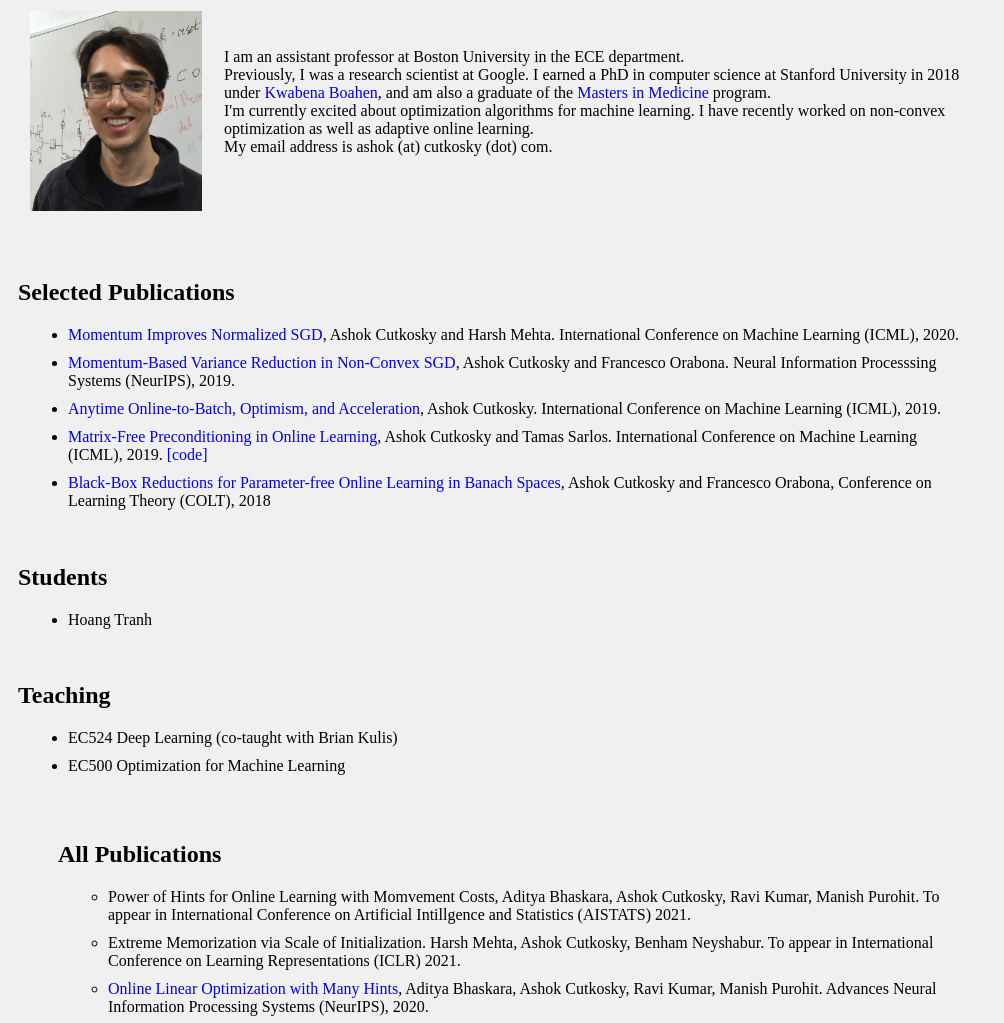
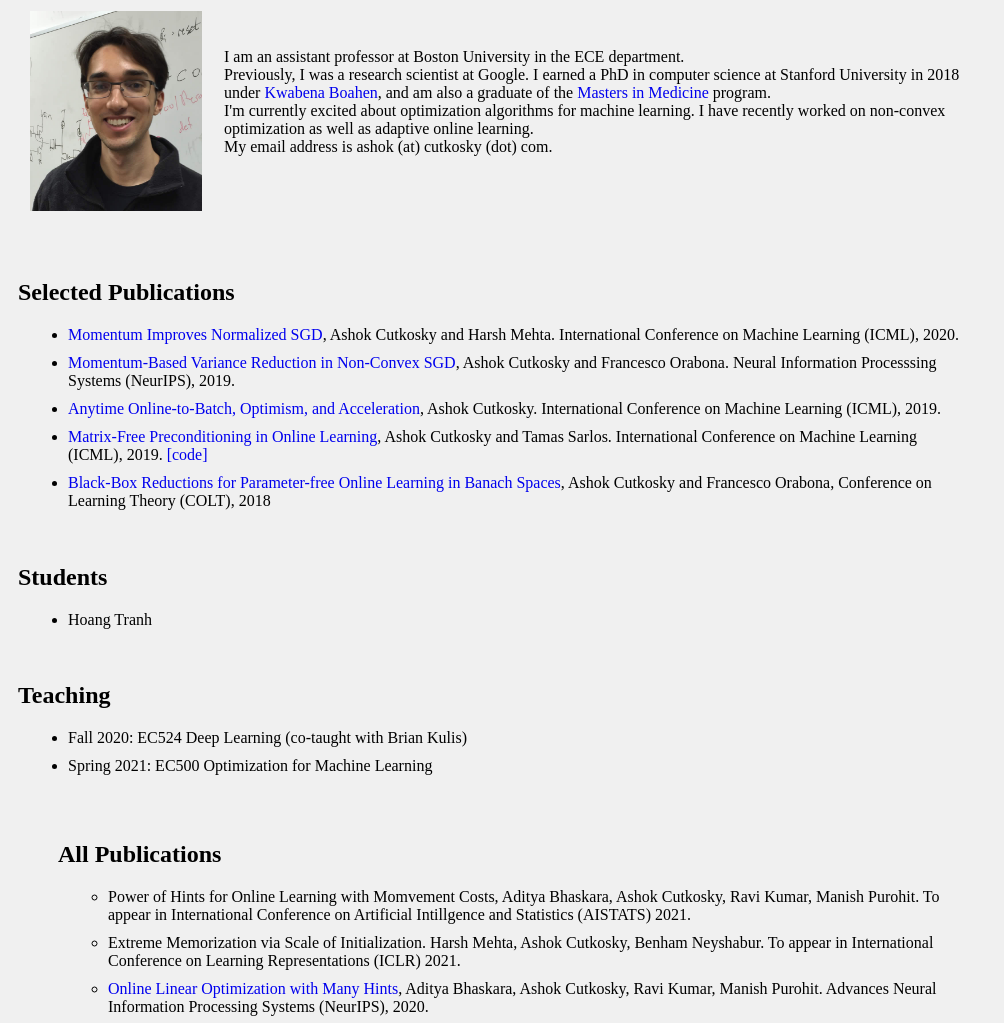
Before and after one commit to acutkosky/acutkosky.github.io, a plain HTML site: page index.html in a window 1280 px wide. Shown: the part 58-1081 px from the top of the page, without its empty margins (0-1004 px from the left). Drawn offline with Linux system fonts and the light colour scheme.

Commit message:
add dates for teaching

```diff
--- a/index.html
+++ b/index.html
@@ -59,8 +59,8 @@ My email address is ashok (at) cutkosky (dot) com.
 <br>
 <h2>Teaching</h2>
 <ul>
-    <li>EC524 Deep Learning (co-taught with Brian Kulis)</li>
-    <li>EC500 Optimization for Machine Learning</li>
+    <li>Fall 2020: EC524 Deep Learning (co-taught with Brian Kulis)</li>
+    <li>Spring 2021: EC500 Optimization for Machine Learning</li>
 <br>
 <br>
 <h2>All Publications</h2>
```
